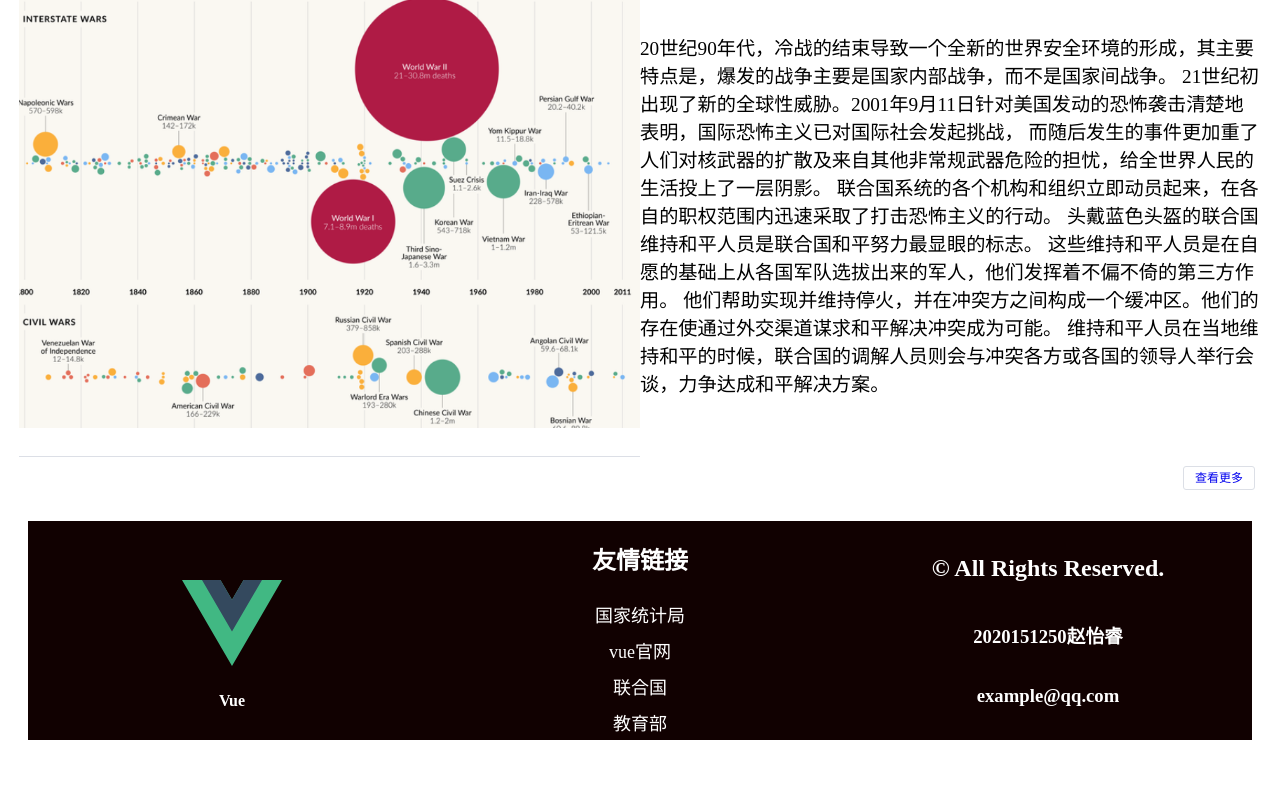
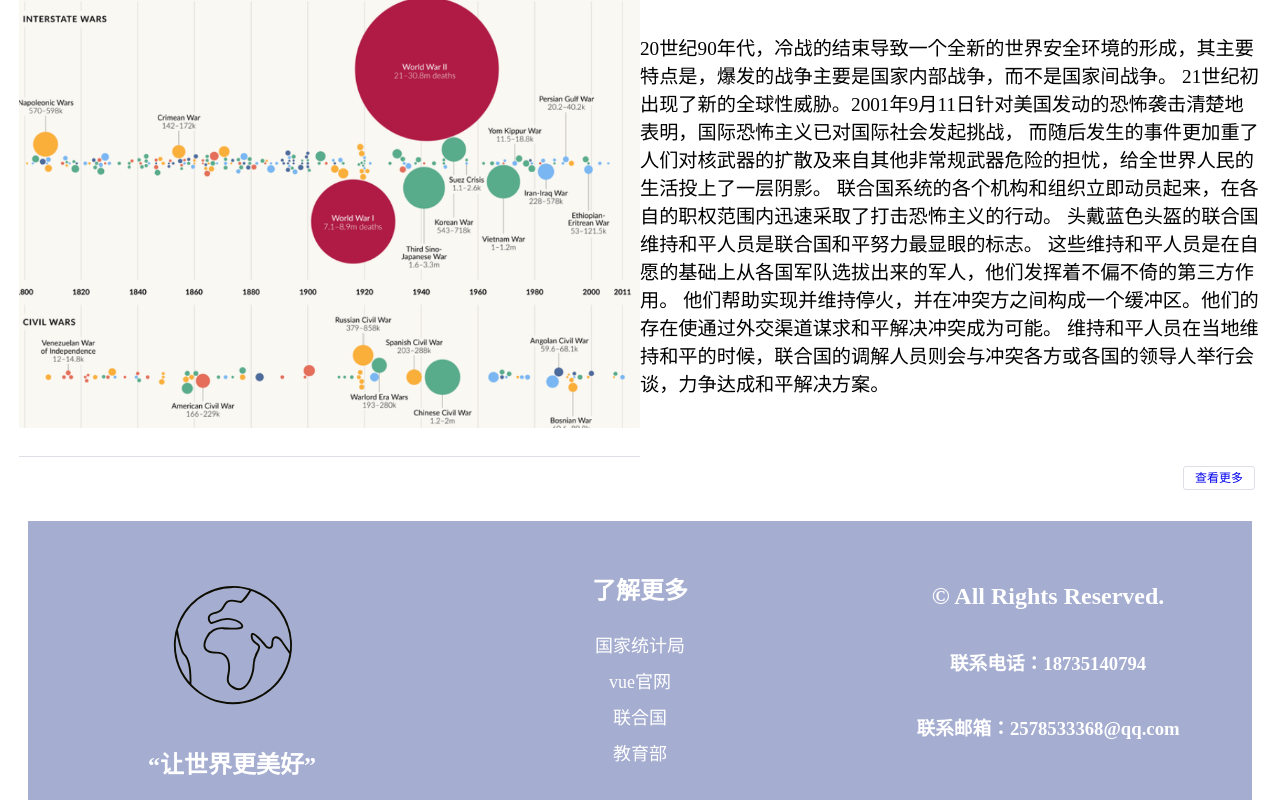
Before and after one commit to weqasds/VisualDesign, a Vue app: page / in a window 1280 px wide. Shown: the part 1901-2701 px from the top of the page. Before the commit the page ends 2641 px from the top, so only its background shows below. Built offline with nearby package versions, Linux system fonts and the light colour scheme.

Commit message:
change footer

```diff
--- a/src/App.vue
+++ b/src/App.vue
@@ -23,16 +23,16 @@
     </el-main>
     <el-footer class="footer" style="">
       <el-col :span="8">
-        <a href="https://cn.vuejs.org/">
-          <img style="width: 100px;margin-top: 50px;" src="./assets/logo.svg" alt="Element logo">
+        <a href="https://www.un.org/zh/">
+          <img style="width: 150px;margin-top: 50px;" src="./assets/Diqiu.svg" alt="Element logo">
         </a>
-        <h4 style="color: rgb(255, 255, 255);">
-          Vue
-        </h4>
+        <h1 style="color: rgb(255, 255, 255);">
+          “让世界更美好”
+        </h1>
       </el-col>
       <el-col class="el-col" :span="8">
         <h2 style="color: rgb(255, 255, 255);">
-          友情链接
+          了解更多
         </h2>
         <a style="text-decoration: none; font-size: large;padding: 5px;" href="https://www.stats.gov.cn/">国家统计局</a>
         <a style="text-decoration: none; font-size: large;padding: 5px;" href="https://cn.vuejs.org/">vue官网</a>
@@ -42,8 +42,8 @@
       <el-col :span="8">
         <h2 style="color: rgb(255, 255, 255);">© All Rights Reserved.
         </h2>
-        <h3 style="color: rgb(255, 255, 255);">2020151250赵怡睿</h3>
-        <h3 style="color: rgb(255, 255, 255);">example@qq.com</h3>
+        <h3 style="color: rgb(255, 255, 255);">联系电话：18735140794</h3>
+        <h3 style="color: rgb(255, 255, 255);">联系邮箱：2578533368@qq.com</h3>
       </el-col>
     </el-footer>
   </el-container>
@@ -106,7 +106,7 @@ const items = [
   flex-direction: column;
   align-items: center;
   justify-content: center;
-  background-color: rgb(17, 1, 1)
+  background-color: rgba(23, 42, 134, 0.386)
 }
 
 .footer .el-col a {
```
